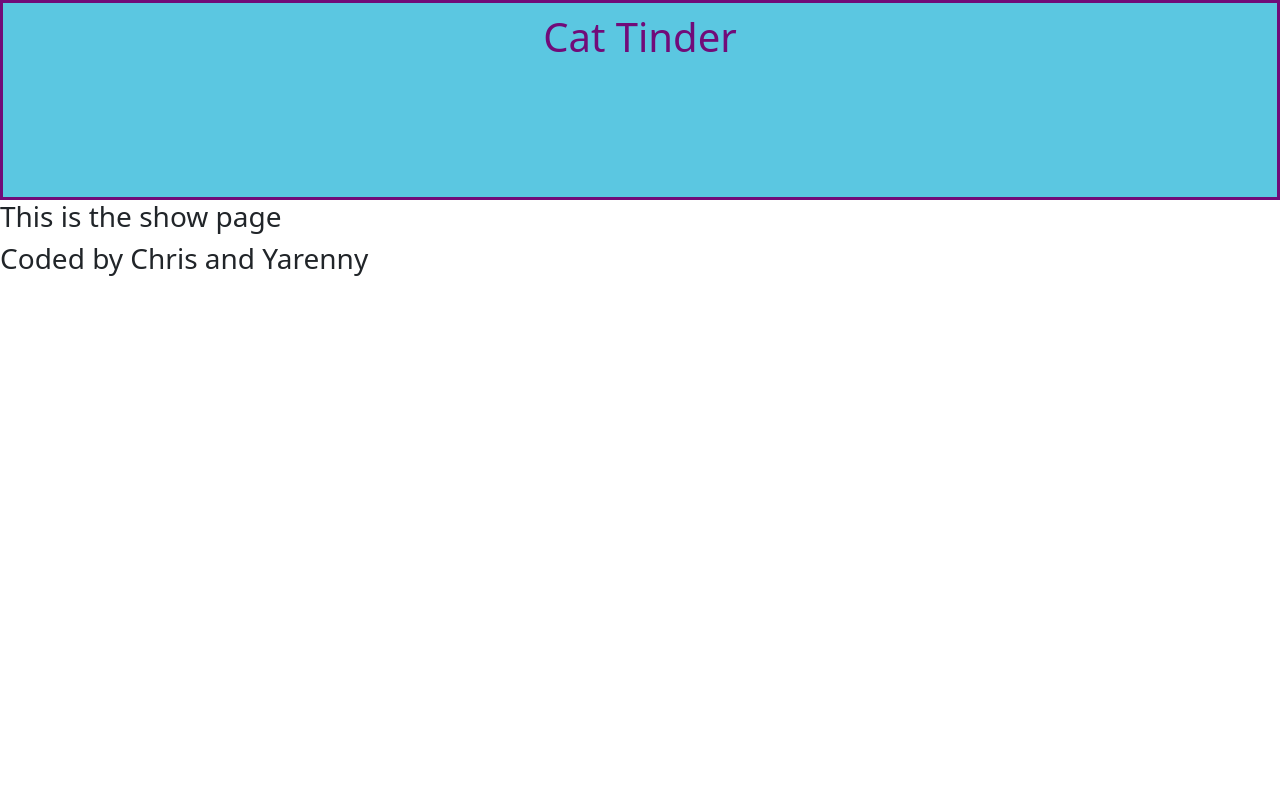
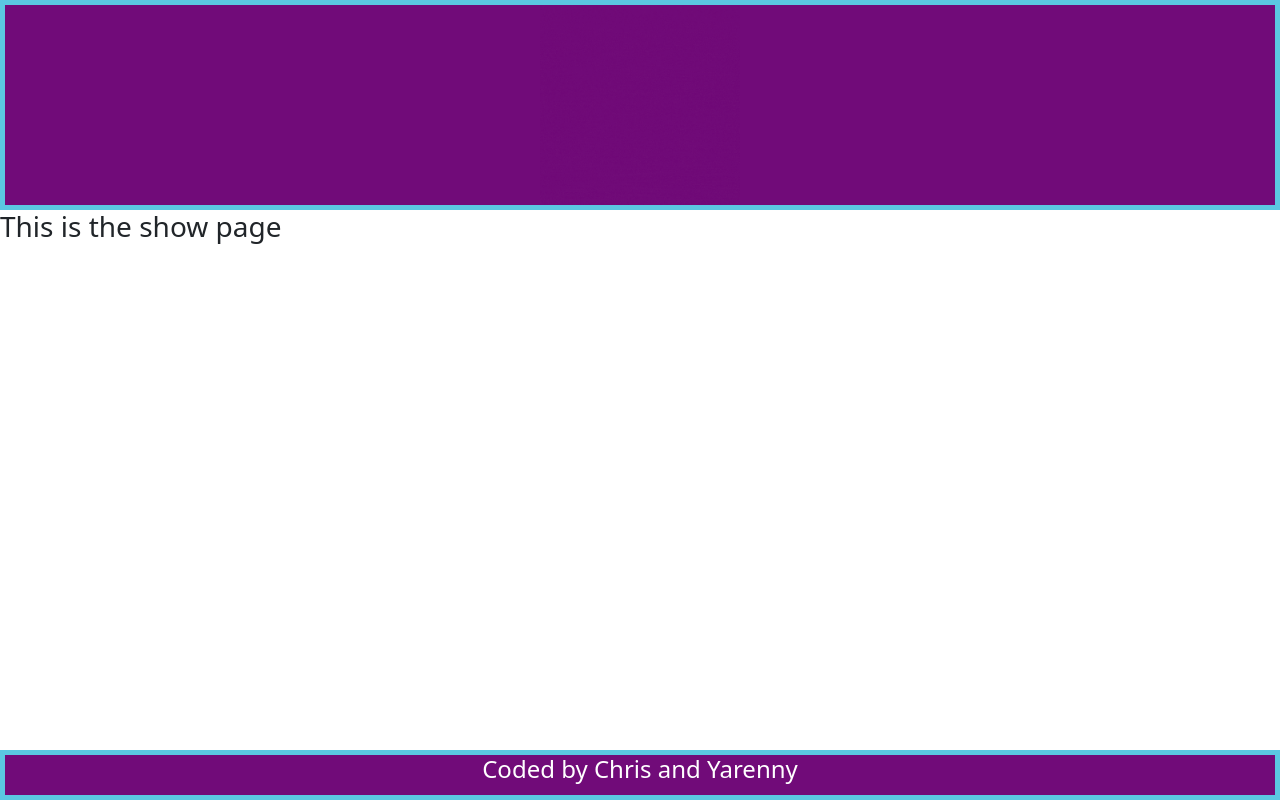
Before and after one commit to learn-academy-2021-charlie/cat-tinder-frontend-chris-and-yarenny, a React (Create React App) app: page /catshow in a window 1280 px wide. Built offline with nearby package versions, Linux system fonts and the light colour scheme.

Commit message:
adds header and footer styling

```diff
--- a/src/App.css
+++ b/src/App.css
@@ -3,20 +3,38 @@ h1 {
   color:#710B79;
 }
 
+/* .body{
+  min-height: 100vh;
+} */
+
 .logo{
   width: auto;
-  height: 200px;
+  height: 210px;
   text-align: center;
-  padding: 10px;
-  border: 3px solid #710B79;
-  background-color: #5BC7E1;
-  object-fit: fill;
-
+  border: 5px solid #5BC7E1;
+  background-color:  #710B79;
+  /* border-radius: 8px; */
 }
 
 .pictures{
-  width: ;
   height: 200px;
   object-fit: fill;
+}
 
+.footer{
+  width: auto;
+  height: 50px;
+  text-align: center;
+  border: 5px solid #5BC7E1;
+  background-color:  #710B79;
+  position:absolute;
+  left:0;
+  bottom:0;
+  right:0;
+  /* border-radius: 8px; */
 }
+
+.footer-content{
+  color: white;
+  text-align: center;
+}
--- a/src/App.js
+++ b/src/App.js
@@ -28,7 +28,7 @@ class App extends Component {
 
   render() {
     return (
-      <Router>
+      <Router className="body">
         <Header />
 
         <Switch>
--- a/src/components/Footer.js
+++ b/src/components/Footer.js
@@ -4,7 +4,10 @@ class Footer extends Component {
     render() {
         return (
             <>
-                <h3>Coded by Chris and Yarenny</h3>
+                <div className="footer">
+                    <h4 className="footer-content">Coded by Chris and Yarenny</h4>
+                </div>
+
             </>
         )
     }
--- a/src/components/Header.js
+++ b/src/components/Header.js
@@ -1,16 +1,15 @@
 import React, { Component } from 'react'
 import '../App.css'
-import catFriends from '../assets/catFriends.jpeg'
+import catLovers from '../assets/catLovers.gif'
 
 class Header extends Component {
     render() {
         return (
             <>
                 <div className="logo">
-                <h1>Cat Tinder</h1>
-                    {/* <img className="pictures"
-                        src={catFriends}
-                        alt="Four cat friends hanging out on a kitchen counter" /> */}
+                    <img className="pictures"
+                        src={catLovers}
+                        alt="Four cat friends hanging out on a kitchen counter" />
                 </div>
             </>
         )
```
Also changed, not shown: src/assets/catLovers.gif (added).
